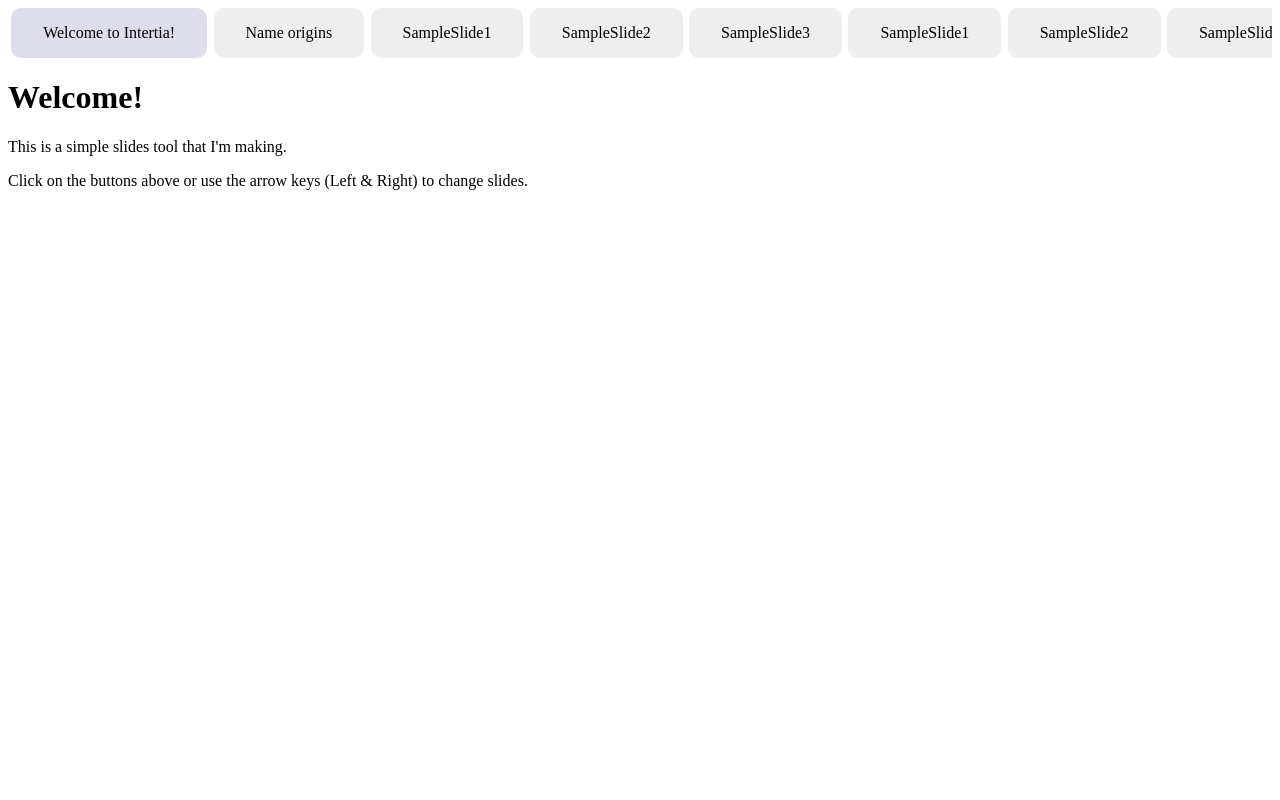
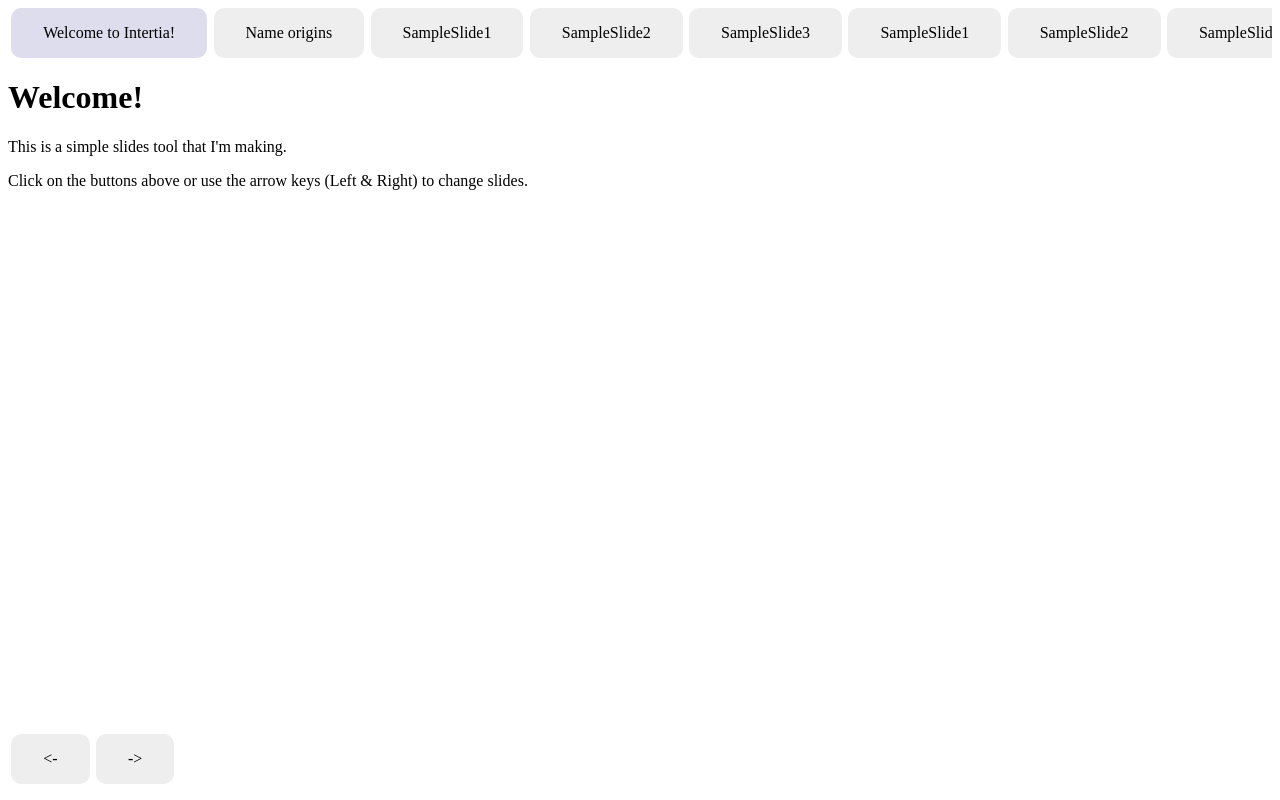
Before and after one commit to YohananDiamond/intertia, a plain HTML site: page index.html in a window 1280 px wide. Drawn offline with Linux system fonts and the light colour scheme.

Commit message:
More stuff

```diff
--- a/intertia.js
+++ b/intertia.js
@@ -83,7 +83,7 @@ intertia.prepare = ({main_div_id}) => {
     for (const [text, action] of Object.entries({"<-": previousSlide, "->": nextSlide}))
     {
         let button = document.createElement("div");
-        button.classList = "intertia-button";
+        button.classList = "intertia-button misc-unselectable";
         button.innerText = text;
         button.addEventListener("click", action);
         sec_btn_mobile.appendChild(button);
--- a/style.css
+++ b/style.css
@@ -47,16 +47,23 @@ div.intertia-slides-section {
 }
 
 div.intertia-mobile-buttons-section {
-    display: none;
+    visibility: collapse;
     /* flex-grow: 0; */
 
     position: fixed;
     bottom: 1em;
 }
 
-/* TODO: I don't think only the width will help with this... maybe W-H ratio?) */
-@media (max-width: 768px) {
+.misc-unselectable {
+    -webkit-user-select: none;
+    -moz-user-select: none;
+    -ms-user-select: none;
+    user-select: none;
+}
+
+/* Weird workaround for mobile devices */
+@media (orientation: portrait) or (hover: none) {
     div.intertia-mobile-buttons-section {
-        display: block; /* TODO: uhh */
+        visibility: visible;
     }
 }
```
